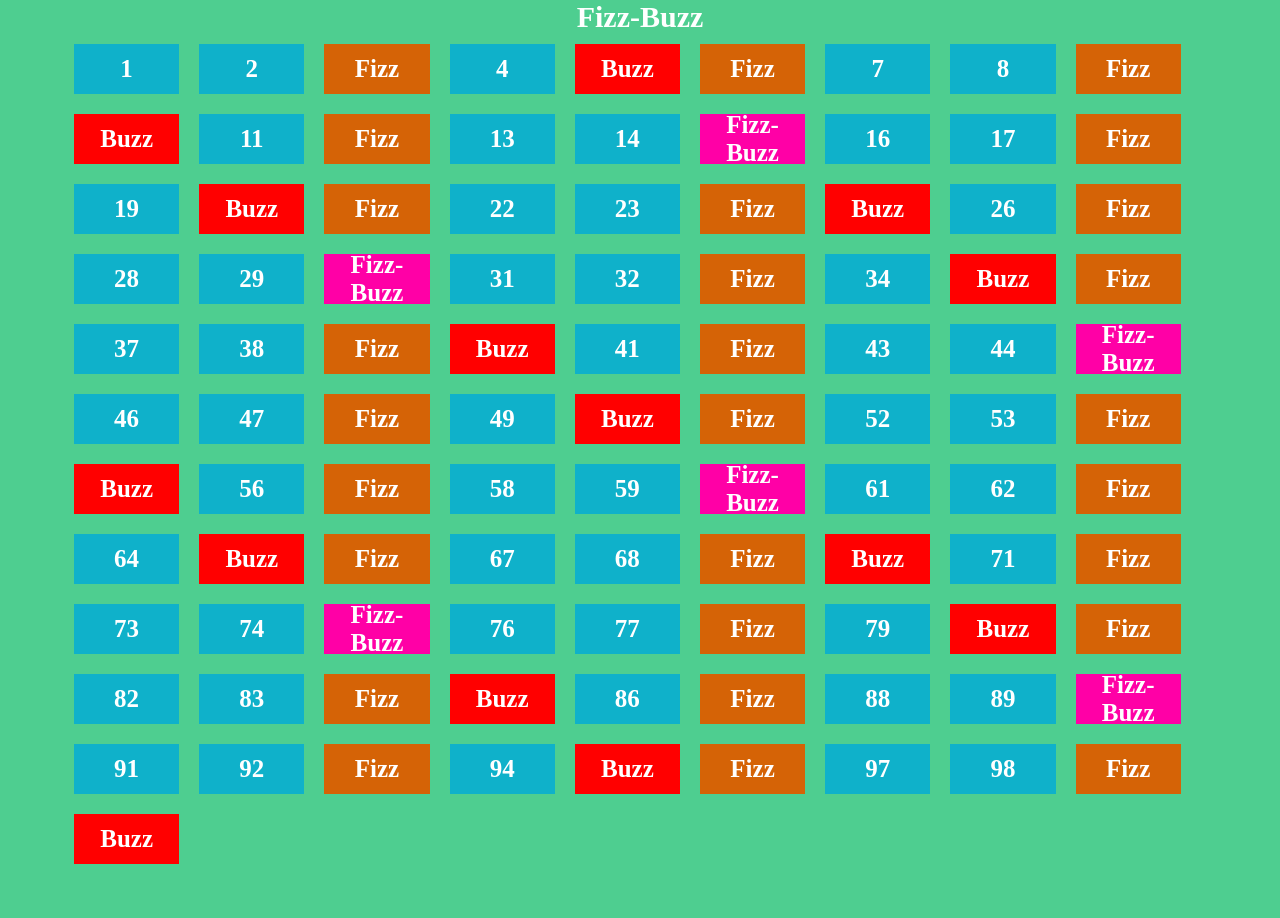
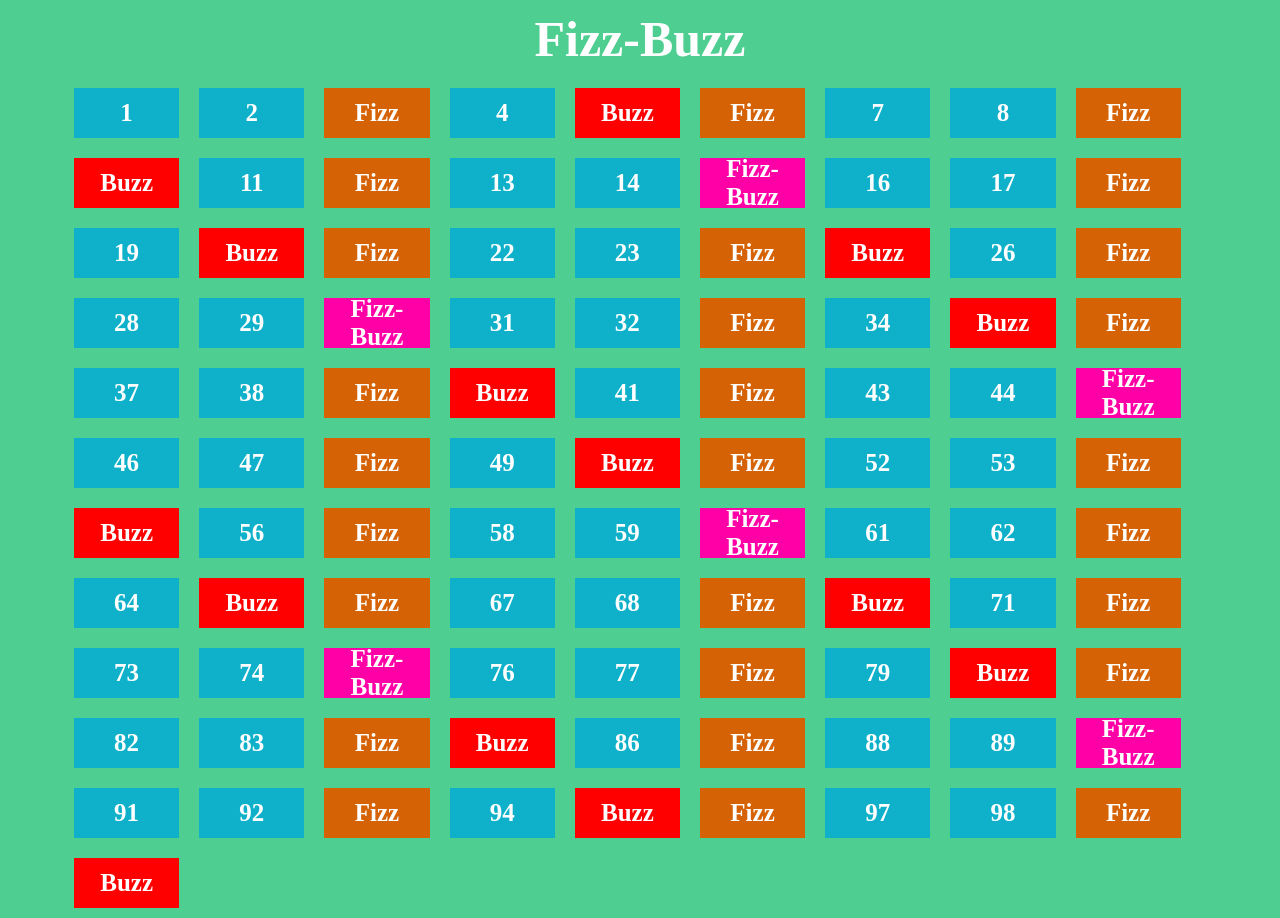
Before and after one commit to MicheleSula/js-fizzbuzz, a plain HTML site: page index.html in a window 1280 px wide. Before the commit the page ends 874 px from the top, so only its background shows below. Drawn offline with Linux system fonts and the light colour scheme.

Commit message:
Last update

```diff
--- a/css/style.css
+++ b/css/style.css
@@ -15,8 +15,9 @@ main {
 
 h1 {
     text-align: center;
-    font-size: 30px;
+    font-size: 50px;
     color: white;
+    margin: 10px 0;
 }
 
 #container {
```
